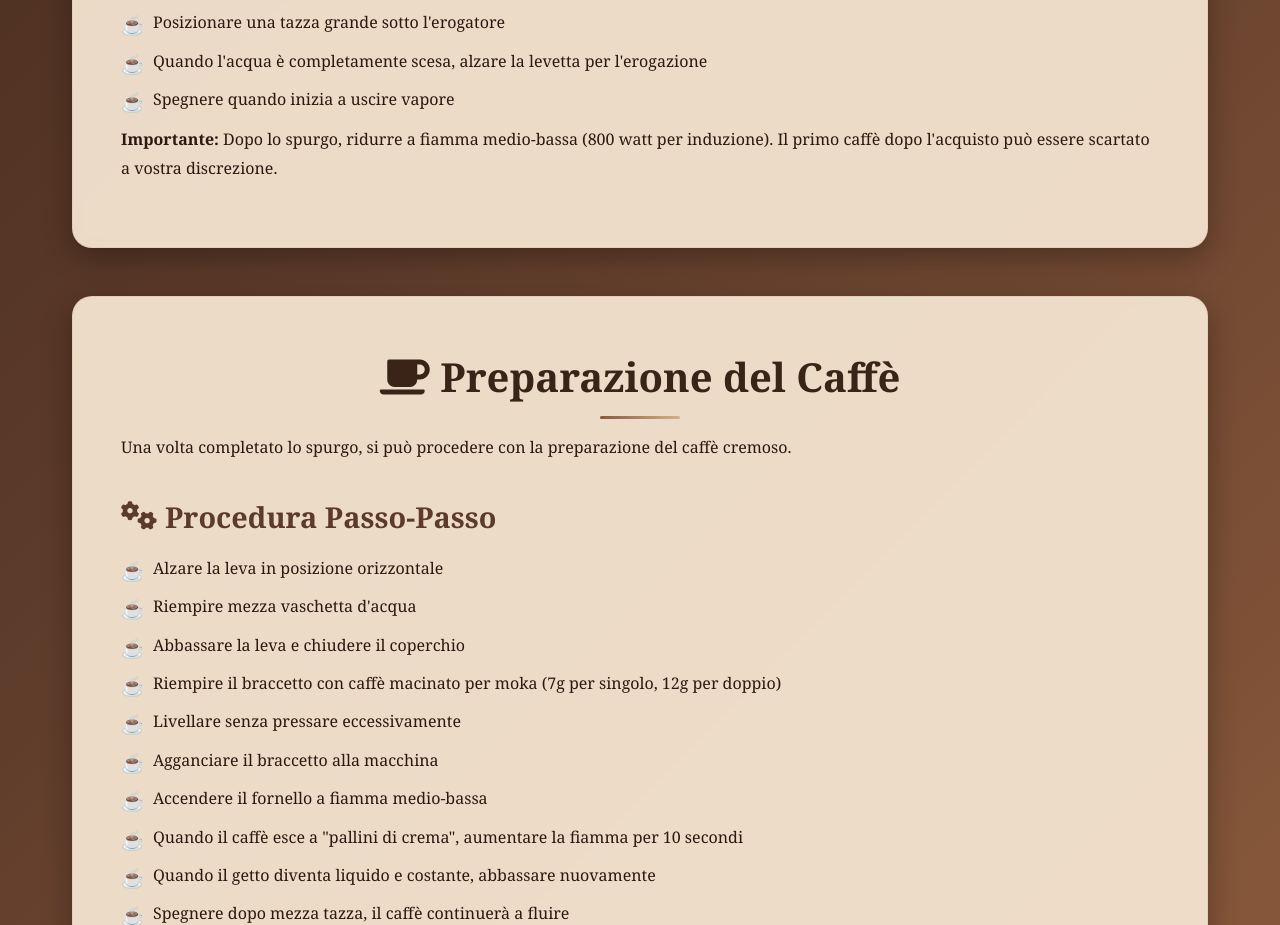
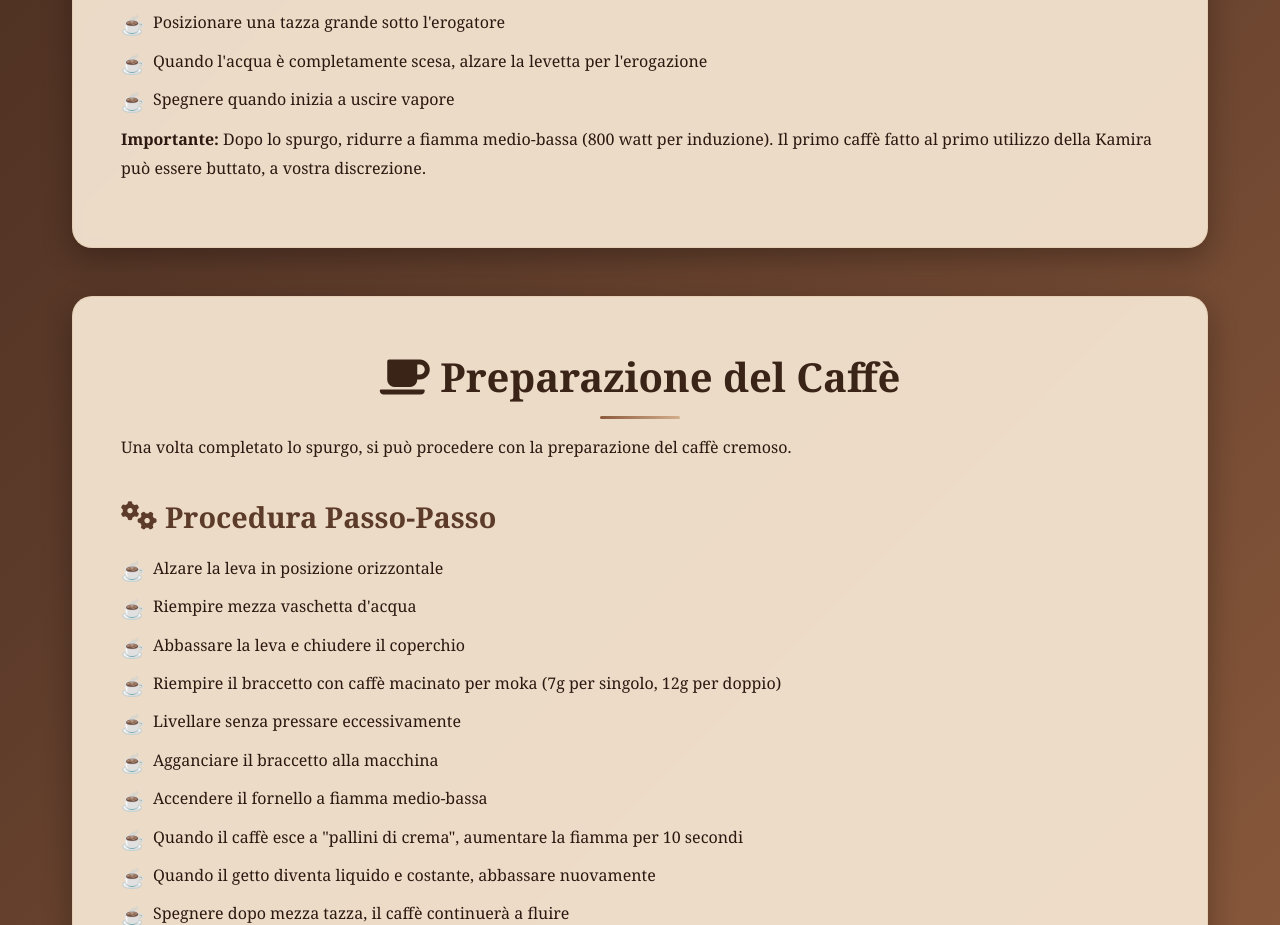
Before and after one commit to mrrearm/kamira, a plain HTML site: page index.html in a window 1280 px wide. Shown: the part 1128-2053 px from the top of the page. Drawn offline with Linux system fonts and the light colour scheme.

Commit message:
Update index.html

```diff
--- a/index.html
+++ b/index.html
@@ -410,7 +410,7 @@
                     <li>Spegnere quando inizia a uscire vapore</li>
                 </ul>
 
-                <p><strong>Importante:</strong> Dopo lo spurgo, ridurre a fiamma medio-bassa (800 watt per induzione). Il primo caffè dopo l'acquisto può essere scartato a vostra discrezione.</p>
+                <p><strong>Importante:</strong> Dopo lo spurgo, ridurre a fiamma medio-bassa (800 watt per induzione). Il primo caffè fatto al primo utilizzo della Kamira può essere buttato, a vostra discrezione.</p>
             </div>
         </section>
 
```
